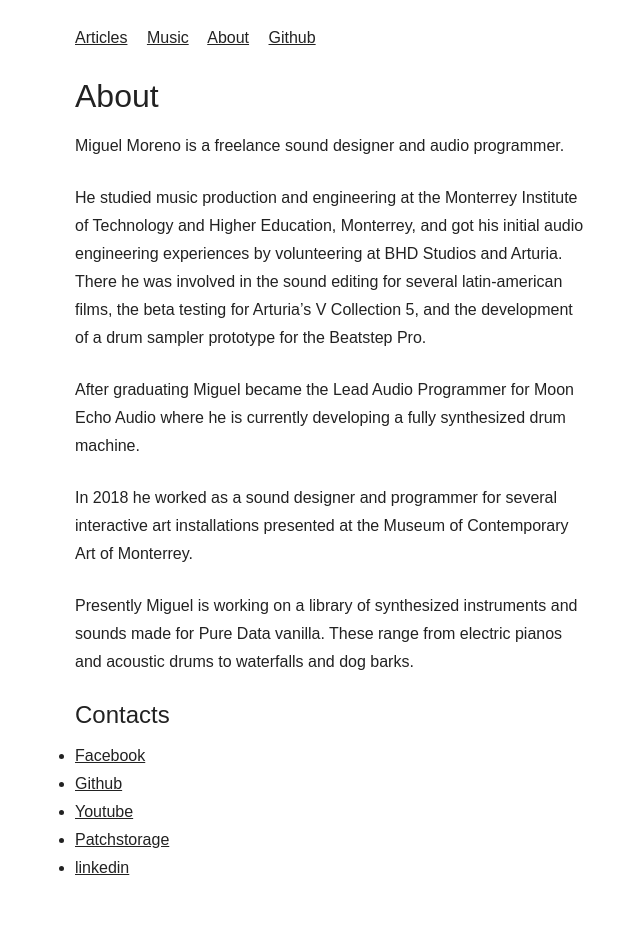
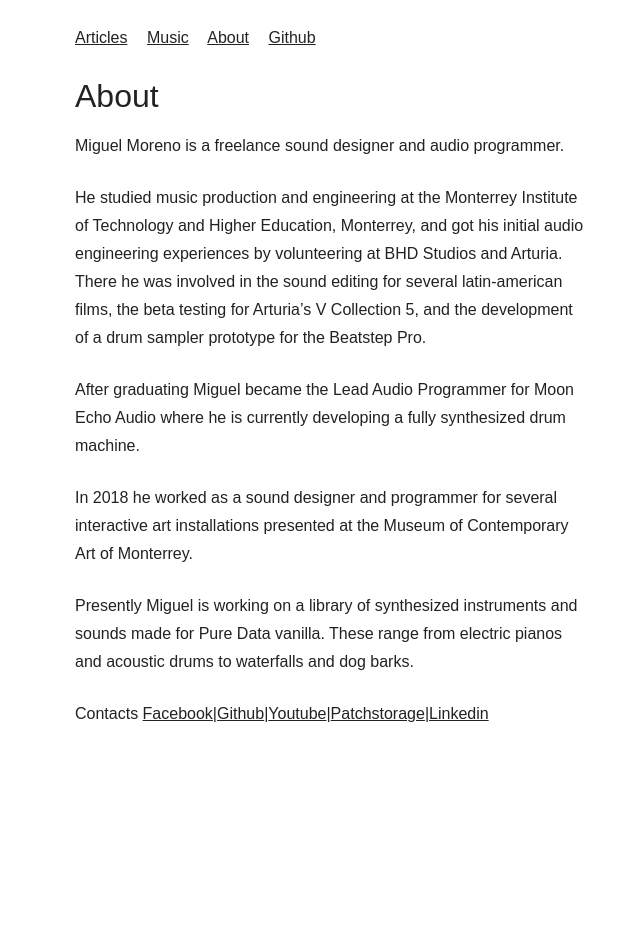
Before and after one commit to MikeMorenoAudio/mikemorenoaudio.github.io, a Jekyll site: the page built from about/index.html, in a window 1280 px wide. Shown: the whole page, without its empty margins (309-949 px from the left). Built offline with Jekyll 4.4.1, drawn with Linux system fonts in a browser that asks for light colours; nearby versions of some CDN libraries; some web fonts are replaced; after the commit the page ends 900 px from its top, so only the background shows below that.

Commit message:
Update index.html

```diff
--- a/about/index.html
+++ b/about/index.html
@@ -11,12 +11,6 @@
 			<p>In 2018 he worked as a sound designer and programmer for several interactive art installations presented at the Museum of Contemporary Art of Monterrey.</p>
 			<p>Presently Miguel is working on a library of synthesized instruments and sounds made for Pure Data vanilla. These range from electric pianos and acoustic drums to waterfalls and dog barks.</p>
 
-			<h2>Contacts</h2>
-			<ul class="contacts">
-				<li><a href="https://www.facebook.com/MikeMorenoAudio">Facebook</a></li>
-				<li><a href="https://github.com/MikeMorenoAudio">Github</a></li>
-				<li><a href="https://youtube.com/c/MikeMorenoAudio">Youtube</a></li>
-				<li><a href="https://patchstorage.com/author/mianmogra">Patchstorage</a></li>
-				<li><a href="https://linkedin.com/in/mianmogra">linkedin</a></li>
-				</ul>
+			Contacts
+			<a href="https://www.facebook.com/MikeMorenoAudio">Facebook</a></li>|<a href="https://github.com/MikeMorenoAudio">Github</a></li>|<a href="https://youtube.com/c/MikeMorenoAudio">Youtube</a></li>|<a href="https://patchstorage.com/author/mianmogra">Patchstorage</a></li>|<a href="https://linkedin.com/in/mianmogra">Linkedin</a>
 		</div>
```
